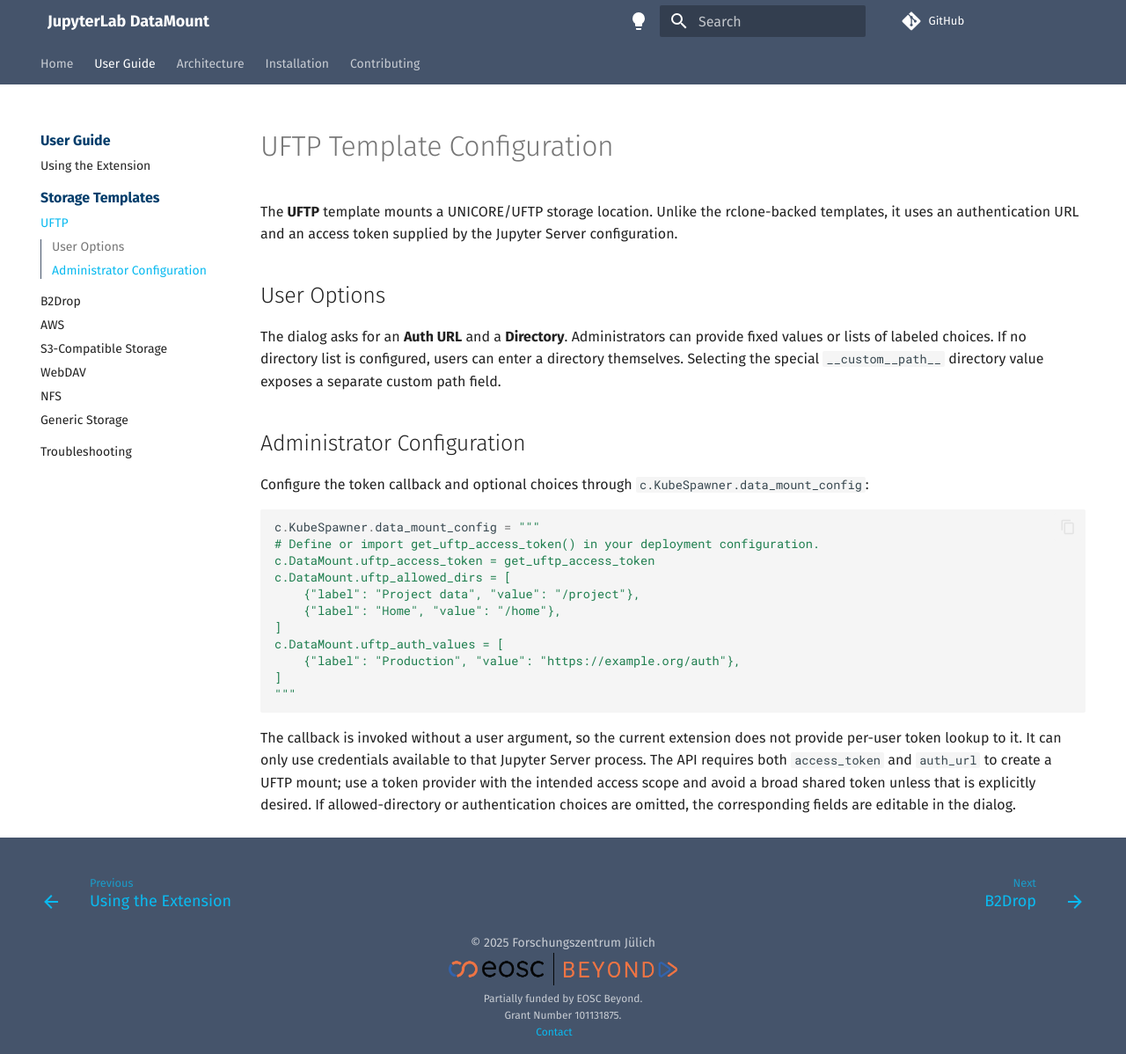
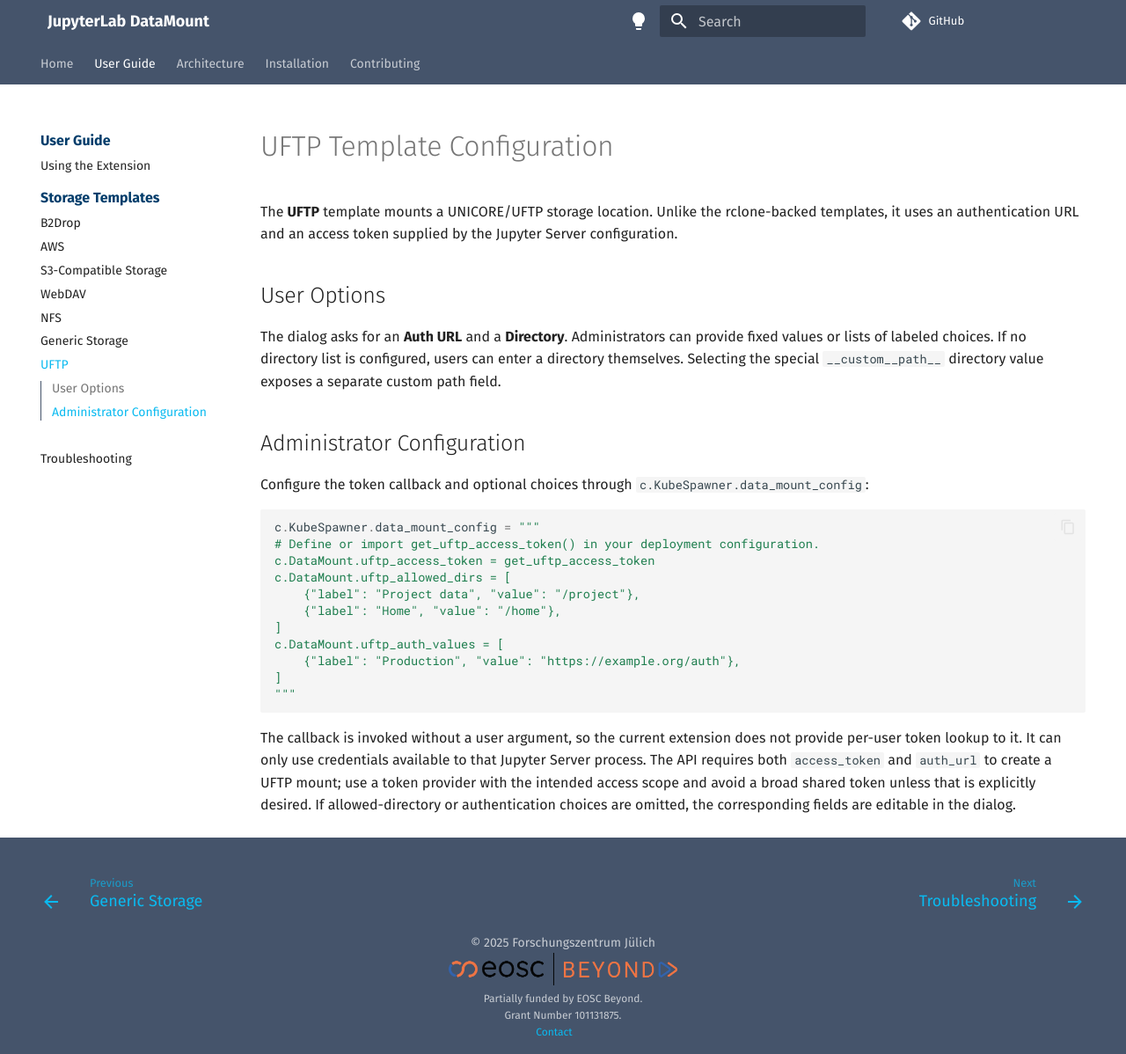
Before and after one commit to jsc-jupyter/jupyterlab-data-mount, an MkDocs documentation site: the page built from docs/users/templates/uftp.md, in a window 1280 px wide and 1198 px high. Shown: the whole window at 88% size. Built offline with MkDocs 1.6.1 and Material for MkDocs 9.7.7, drawn with Linux system fonts in a browser that asks for light colours; comment, search, counter and statistics services are not loaded; some of the changed lines change nothing that is shown.

Commit message:
Move UFTP to end of storage templates navigation

```diff
--- a/mkdocs.yml
+++ b/mkdocs.yml
@@ -44,13 +44,13 @@
   - User Guide:
       - Using the Extension: users/howto.md
       - Storage Templates:
-          - UFTP: users/templates/uftp.md
           - B2Drop: users/templates/b2drop.md
           - AWS: users/templates/aws.md
           - S3-Compatible Storage: users/templates/s3.md
           - WebDAV: users/templates/webdav.md
           - NFS: users/templates/nfs.md
           - Generic Storage: users/templates/generic.md
+          - UFTP: users/templates/uftp.md
       - Troubleshooting: users/issues.md
   - Architecture:
       - Overview: architecture/overview.md
```
